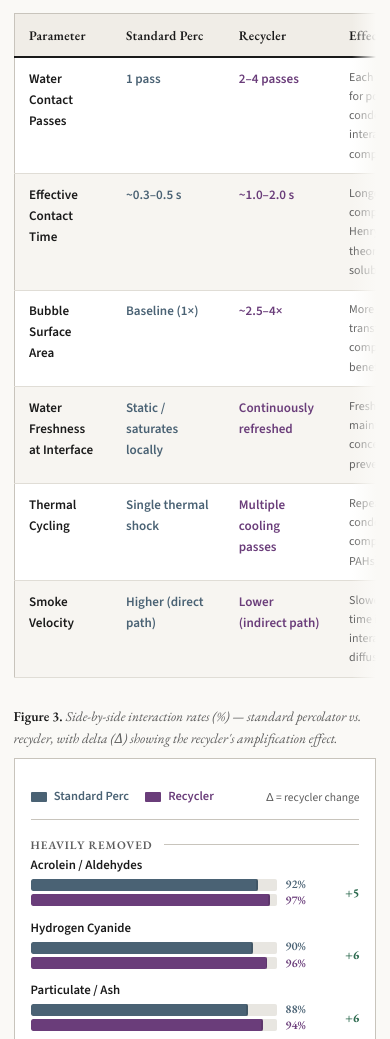
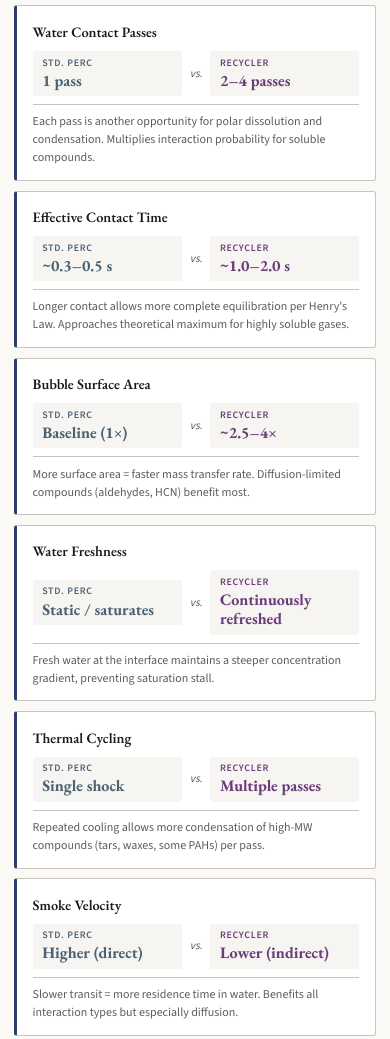
Before and after one commit to dungbeetlephoenix/water-filtration-chart, a plain HTML site: page index.html in a window 390 px wide. Shown: the part 1562-2601 px from the top of the page. Drawn offline with nearby package versions, Linux system fonts and the light colour scheme.

Commit message:
Fix Table 1 mobile layout: replace table with stacked cards
Params table was overflowing/clipping on mobile. Now swaps to
a card-based layout on <600px screens — each parameter shown as
a card with Std Perc vs Recycler values side-by-side and the
effect description below. Desktop table unchanged.

Co-Authored-By: Claude (claude-opus-4-6) <noreply@anthropic.com>

```diff
--- a/index.html
+++ b/index.html
@@ -130,6 +130,75 @@
   .params-table .param-desc { font-size: 0.75rem; color: var(--muted); }
   .sys-std { color: var(--std); font-weight: 600; }
   .sys-rec { color: var(--rec); font-weight: 600; }
+
+  /* Mobile param cards (hidden by default, shown on mobile) */
+  .params-mobile { display: none; }
+
+  .param-card {
+    background: white;
+    border: 1px solid var(--border);
+    border-left: 3px solid var(--accent);
+    border-radius: 3px;
+    padding: 0.85rem 1rem;
+    margin-bottom: 0.6rem;
+  }
+
+  .param-card-name {
+    font-family: 'EB Garamond', Georgia, serif;
+    font-weight: 600;
+    font-size: 0.9rem;
+    margin-bottom: 0.5rem;
+    color: var(--text);
+  }
+
+  .param-card-values {
+    display: flex;
+    align-items: center;
+    gap: 0.5rem;
+    margin-bottom: 0.5rem;
+    flex-wrap: wrap;
+  }
+
+  .param-card-sys {
+    display: flex;
+    flex-direction: column;
+    flex: 1;
+    min-width: 90px;
+    padding: 0.4rem 0.6rem;
+    border-radius: 3px;
+    background: var(--table-stripe);
+  }
+
+  .param-card-sys-label {
+    font-size: 0.62rem;
+    text-transform: uppercase;
+    letter-spacing: 0.07em;
+    font-weight: 600;
+    line-height: 1;
+    margin-bottom: 0.2rem;
+  }
+
+  .param-card-sys-val {
+    font-family: 'EB Garamond', Georgia, serif;
+    font-size: 1rem;
+    font-weight: 700;
+    line-height: 1.2;
+  }
+
+  .param-card-vs {
+    font-size: 0.7rem;
+    color: var(--muted);
+    font-style: italic;
+    flex-shrink: 0;
+  }
+
+  .param-card-effect {
+    font-size: 0.75rem;
+    color: var(--muted);
+    line-height: 1.5;
+    border-top: 1px solid var(--border);
+    padding-top: 0.45rem;
+  }
 
   /* --- Comparative Dual Bar Chart (Figure 3) --- */
   .dual-chart { background: white; border: 1px solid var(--border); padding: 2rem 2rem 1.5rem; }
@@ -428,6 +497,10 @@
     tbody td { padding: 0.45rem 0.6rem; }
     .params-table { min-width: 520px; }
 
+    /* Swap table for cards on mobile */
+    .params-desktop { display: none; }
+    .params-mobile { display: block; }
+
     /* ---- Scorecards & compare cards ---- */
     .scorecard { padding: 1rem; }
     .scorecard-grid { grid-template-columns: 1fr; gap: 0.75rem; }
@@ -608,10 +681,12 @@
   <p>A <em>recycler</em> continuously loops water and smoke through two or more chambers via drain tubes, creating repeated gas&ndash;liquid contact cycles within a single draw. This multiplies effective contact time, increases total bubble surface area, and maintains fresher water at the interface (less saturated). The tradeoff: everything water-interactive gets hit harder &mdash; including terpenes.</p>
 </div>
 
-<!-- Table 1: System Parameters -->
+<!-- Table 1: System Parameters — desktop table -->
 <div class="figure-wrapper">
   <div class="figure-label">Table 1. <span>Physical parameter comparison between standard percolator and recycler architectures.</span></div>
-  <div class="table-container">
+
+  <!-- Desktop table (hidden on mobile) -->
+  <div class="table-container params-desktop">
     <table class="params-table">
       <thead>
         <tr>
@@ -660,6 +735,64 @@
         </tr>
       </tbody>
     </table>
+  </div>
+
+  <!-- Mobile cards (hidden on desktop) -->
+  <div class="params-mobile">
+    <div class="param-card">
+      <div class="param-card-name">Water Contact Passes</div>
+      <div class="param-card-values">
+        <div class="param-card-sys"><span class="param-card-sys-label sys-std">Std. Perc</span><span class="param-card-sys-val sys-std">1 pass</span></div>
+        <div class="param-card-vs">vs.</div>
+        <div class="param-card-sys"><span class="param-card-sys-label sys-rec">Recycler</span><span class="param-card-sys-val sys-rec">2&ndash;4 passes</span></div>
+      </div>
+      <div class="param-card-effect">Each pass is another opportunity for polar dissolution and condensation. Multiplies interaction probability for soluble compounds.</div>
+    </div>
+    <div class="param-card">
+      <div class="param-card-name">Effective Contact Time</div>
+      <div class="param-card-values">
+        <div class="param-card-sys"><span class="param-card-sys-label sys-std">Std. Perc</span><span class="param-card-sys-val sys-std">~0.3&ndash;0.5 s</span></div>
+        <div class="param-card-vs">vs.</div>
+        <div class="param-card-sys"><span class="param-card-sys-label sys-rec">Recycler</span><span class="param-card-sys-val sys-rec">~1.0&ndash;2.0 s</span></div>
+      </div>
+      <div class="param-card-effect">Longer contact allows more complete equilibration per Henry's Law. Approaches theoretical maximum for highly soluble gases.</div>
+    </div>
+    <div class="param-card">
+      <div class="param-card-name">Bubble Surface Area</div>
+      <div class="param-card-values">
+        <div class="param-card-sys"><span class="param-card-sys-label sys-std">Std. Perc</span><span class="param-card-sys-val sys-std">Baseline (1&times;)</span></div>
+        <div class="param-card-vs">vs.</div>
+        <div class="param-card-sys"><span class="param-card-sys-label sys-rec">Recycler</span><span class="param-card-sys-val sys-rec">~2.5&ndash;4&times;</span></div>
+      </div>
+      <div class="param-card-effect">More surface area = faster mass transfer rate. Diffusion-limited compounds (aldehydes, HCN) benefit most.</div>
+    </div>
+    <div class="param-card">
+      <div class="param-card-name">Water Freshness</div>
+      <div class="param-card-values">
+        <div class="param-card-sys"><span class="param-card-sys-label sys-std">Std. Perc</span><span class="param-card-sys-val sys-std">Static / saturates</span></div>
+        <div class="param-card-vs">vs.</div>
+        <div class="param-card-sys"><span class="param-card-sys-label sys-rec">Recycler</span><span class="param-card-sys-val sys-rec">Continuously refreshed</span></div>
+      </div>
+      <div class="param-card-effect">Fresh water at the interface maintains a steeper concentration gradient, preventing saturation stall.</div>
+    </div>
+    <div class="param-card">
+      <div class="param-card-name">Thermal Cycling</div>
+      <div class="param-card-values">
+        <div class="param-card-sys"><span class="param-card-sys-label sys-std">Std. Perc</span><span class="param-card-sys-val sys-std">Single shock</span></div>
+        <div class="param-card-vs">vs.</div>
+        <div class="param-card-sys"><span class="param-card-sys-label sys-rec">Recycler</span><span class="param-card-sys-val sys-rec">Multiple passes</span></div>
+      </div>
+      <div class="param-card-effect">Repeated cooling allows more condensation of high-MW compounds (tars, waxes, some PAHs) per pass.</div>
+    </div>
+    <div class="param-card">
+      <div class="param-card-name">Smoke Velocity</div>
+      <div class="param-card-values">
+        <div class="param-card-sys"><span class="param-card-sys-label sys-std">Std. Perc</span><span class="param-card-sys-val sys-std">Higher (direct)</span></div>
+        <div class="param-card-vs">vs.</div>
+        <div class="param-card-sys"><span class="param-card-sys-label sys-rec">Recycler</span><span class="param-card-sys-val sys-rec">Lower (indirect)</span></div>
+      </div>
+      <div class="param-card-effect">Slower transit = more residence time in water. Benefits all interaction types but especially diffusion.</div>
+    </div>
   </div>
 </div>
 
```
